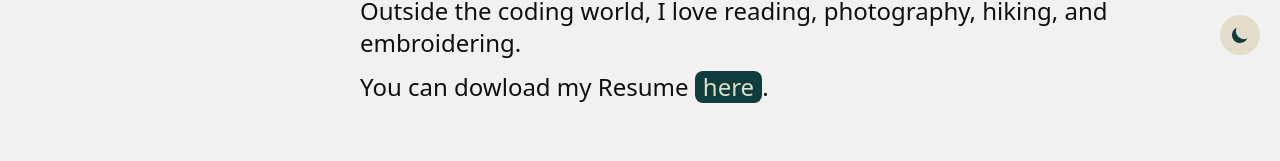
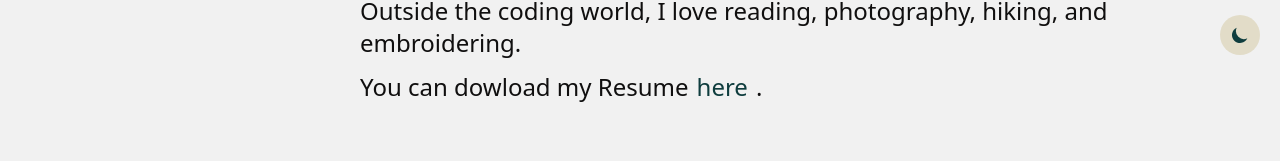
Before and after one commit to sarahaboudalal/Portfolio, a React (Create React App) app: page /about in a window 1280 px wide. Shown: the part 725-886 px from the top of the page. Built offline with nearby package versions, Linux system fonts and the light colour scheme.

Commit message:
changed button styling in about page

```diff
--- a/src/components/About/About.jsx
+++ b/src/components/About/About.jsx
@@ -46,8 +46,8 @@ export default function About() {
             embroidering.
           </p>
           <p className="pt-3">
-            You can dowload my Resume{' '}
-            <button className="bg-greenish px-2 dark:bg-beige text-beige dark:text-greenish rounded-lg hover:bg-night hover:text-whitish dark:hover:text-night dark:hover:bg-whitish text-center">
+            You can dowload my Resume
+            <button className="px-2 dark:text-beige text-greenish rounded-lg dark:hover:text-whitish hover:text-night text-center hover:underline">
               <a href={resume} download>
                 here
               </a>
```
